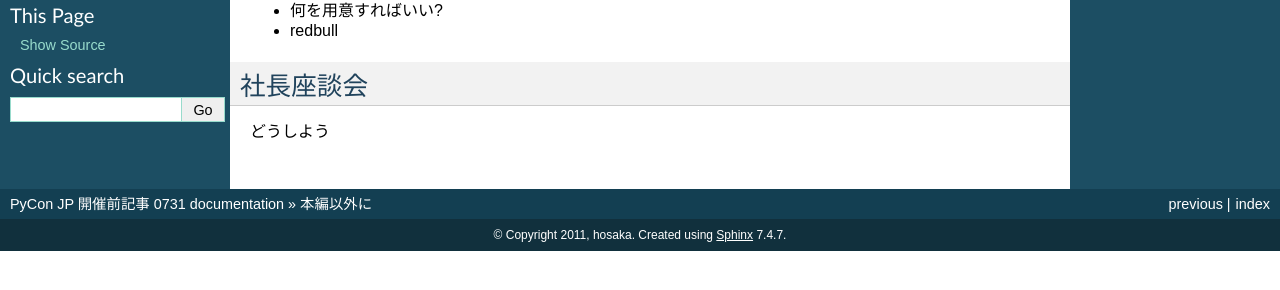
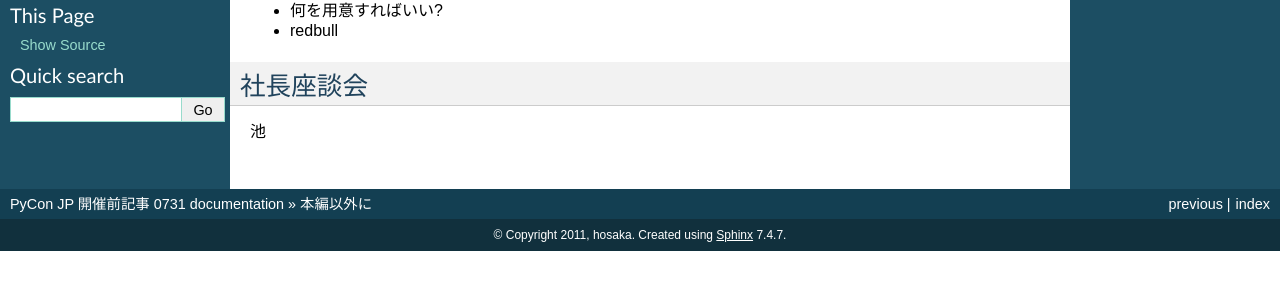
Before and after one commit to michilu/prepycon-article, a Sphinx documentation site: the page built from sphinx/vol3.rst, in a window 1280 px wide. Shown: the part 197-487 px from the top of the page. Built offline with Sphinx 7.4.7, drawn with Linux system fonts in a browser that asks for light colours.

Commit message:
担当変更

```diff
--- a/sphinx/vol3.rst
+++ b/sphinx/vol3.rst
@@ -14,4 +14,4 @@ PyCon JP Sprint
 社長座談会
 ==========
 
-どうしよう
+池
```
